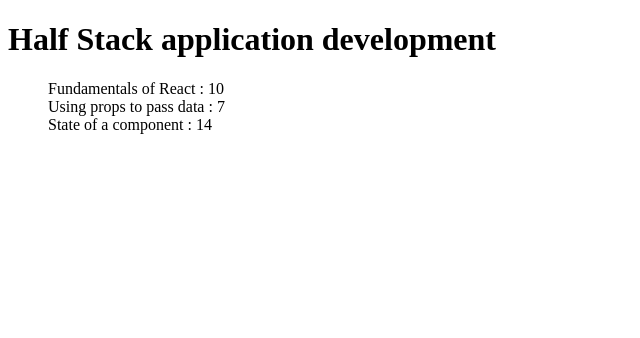
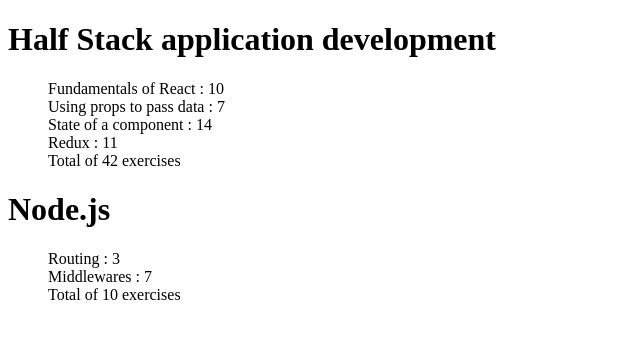
Before and after one commit to johnkimcareers/fullStackProject, a React (Create React App) app: page / in a window 1280 px wide. Shown: the top 338 px of the page, without its empty margins (0-640 px from the left). Built offline with nearby package versions, Linux system fonts and the light colour scheme.

Commit message:
2.1 to 2.5 complete

```diff
--- a/src/App.js
+++ b/src/App.js
@@ -1,10 +1,12 @@
 import { useState } from 'react'
 import {findAllByDisplayValue} from "@testing-library/react";
+import Course from './components/course'
 
 const App = () => {
-    const course = {
+    const courses = [
+        {
+            name: 'Half Stack application development',
             id: 1,
-        name: 'Half Stack application development',
             parts: [
                 {
                     name: 'Fundamentals of React',
@@ -20,60 +22,93 @@
                     name: 'State of a component',
                     exercises: 14,
                     id: 3
+                },
+                {
+                    name: 'Redux',
+                    exercises: 11,
+                    id: 4
+                }
+            ]
+        },
+        {
+            name: 'Node.js',
+            id: 2,
+            parts: [
+                {
+                    name: 'Routing',
+                    exercises: 3,
+                    id: 1
+                },
+                {
+                    name: 'Middlewares',
+                    exercises: 7,
+                    id: 2
                 }
             ]
         }
+    ]
 
-    return <Course course={course} />
-}
 
-const Course = ({course}) => {
     return (
         <div>
-            <Header header={course.name}/>
-            <div></div>
-            <Content parts={course.parts}/>
+            {courses.map(course => {
+                return <Course course={course} />
+            })}
         </div>
         )
 
 }
 
-const Header = ({header}) => {
-    return (
-        <div>
-            <h1>{header}</h1>
-        </div>
-    )
-}
-
-const Content = ({parts}) => {
-    parts.reduce((s, p) => {
-        console.log('what is happening', s, p)
-    })
-
-
-    return (
-        <div>
-            <ul>
-                {parts.map(part => <Part name={part.name} exercise={part.exercises}/>)}
-
-            </ul>
-        </div>
-    )
-}
-
-const Part = ({name, exercise}) => {
-    return (
-        <div>
-            {name} : {exercise}
-        </div>
-    )
-}
-
-const Button = ({description, fn}) => {
-    return (
-        <button onClick={fn}>{description}</button>
-    )
-}
+// const Course = ({course}) => {
+//     return (
+//         <div>
+//             <Header header={course.name}/>
+//             <div></div>
+//             <Content parts={course.parts}/>
+//         </div>
+//     )
+//
+// }
+//
+// const Header = ({header}) => {
+//     return (
+//         <div>
+//             <h1>{header}</h1>
+//         </div>
+//     )
+// }
+//
+// const Content = ({parts}) => {
+//     const total = parts.reduce((s, p) => {
+//         return {
+//             exercises: s.exercises + p.exercises
+//         }
+//     }).exercises
+//
+//
+//
+//     return (
+//         <div>
+//             <ul>
+//                 {parts.map(part => <Part name={part.name} exercise={part.exercises}/>)}
+//                 Total of {total} exercises
+//             </ul>
+//         </div>
+//     )
+// }
+//
+// const Part = ({name, exercise}) => {
+//     return (
+//         <div>
+//             {name} : {exercise}
+//         </div>
+//     )
+// }
+//
+// const Button = ({description, fn}) => {
+//     return (
+//         <button onClick={fn}>{description}</button>
+//     )
+// }
 
 export default App
--- /dev/null
+++ b/src/components/course.js
@@ -0,0 +1,45 @@
+const Course = ({course}) => {
+    return (
+        <div>
+            <Header header={course.name}/>
+            <div></div>
+            <Content parts={course.parts}/>
+        </div>
+    )
+
+}
+
+const Header = ({header}) => {
+    return (
+        <div>
+            <h1>{header}</h1>
+        </div>
+    )
+}
+
+const Content = ({parts}) => {
+    const total = parts.reduce((s, p) => {
+        return {
+            exercises: s.exercises + p.exercises
+        }
+    }).exercises
+
+    return (
+        <div>
+            <ul>
+                {parts.map(part => <Part name={part.name} exercise={part.exercises}/>)}
+                Total of {total} exercises
+            </ul>
+        </div>
+    )
+}
+
+const Part = ({name, exercise}) => {
+    return (
+        <div>
+            {name} : {exercise}
+        </div>
+    )
+}
+
+export default Course
```
Lines whose indentation alone changed are shown as unchanged.
